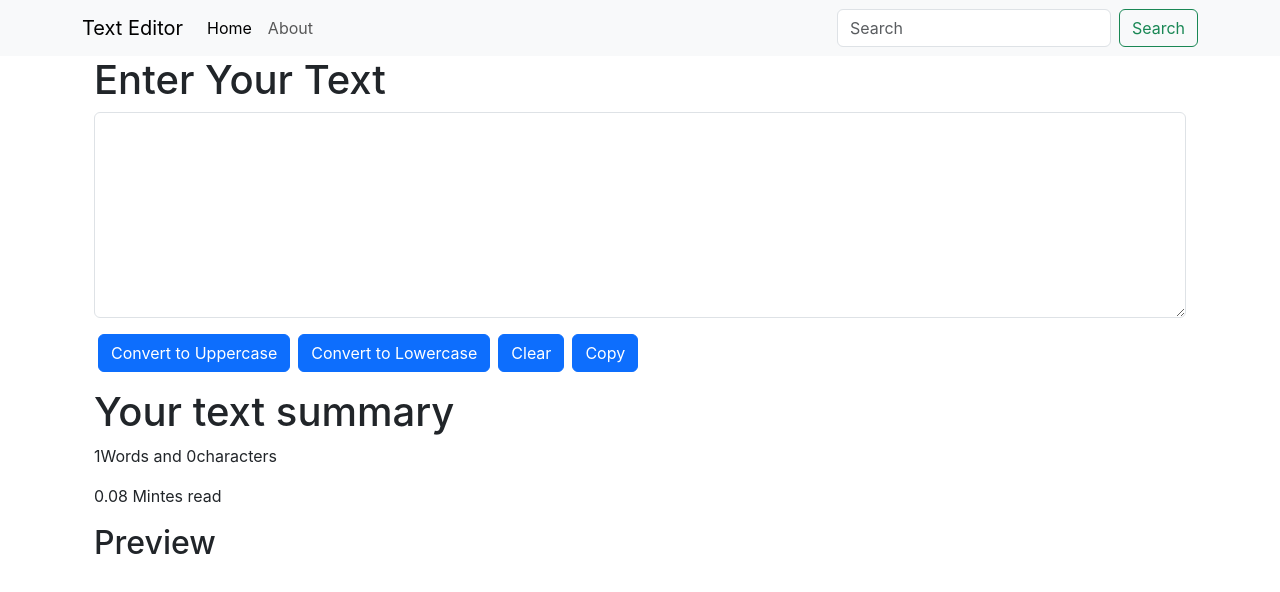
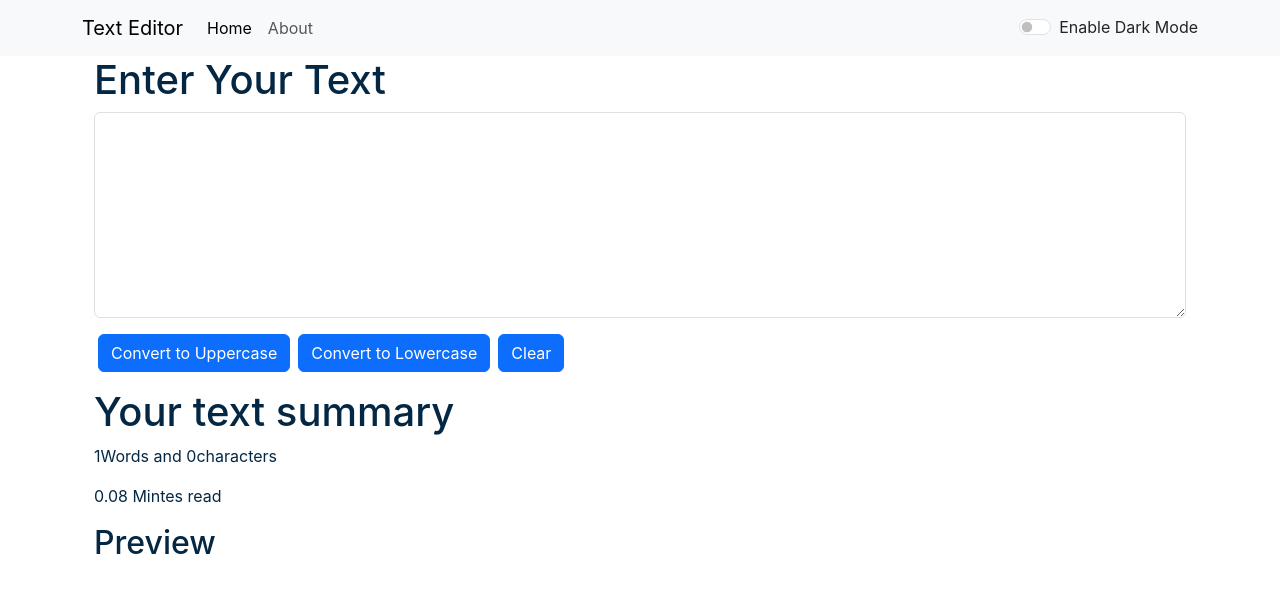
Before and after one commit to KishanKumarSolanki/Simple-Text-editor, a React (Create React App) app: page / in a window 1280 px wide. Shown: the top 592 px of the page. Built offline with nearby package versions, Linux system fonts and the light colour scheme.

Commit message:
dark mode

```diff
--- a/src/App.js
+++ b/src/App.js
@@ -1,15 +1,28 @@
 import './App.css';
 import Navbar from './components/Navbar';
 import TextForm from './components/TextForm';
+import { useState } from 'react';
 
 function App() {
+  const [mode, setMode] = useState('light');
+
+  const toggleMode = ()=>{
+    if(mode === 'light'){
+      setMode('dark');
+      document.body.style.backgroundColor = '#042743';
+    }
+    else{
+      setMode('light');
+      document.body.style.backgroundColor = 'white';
+    }
+  }
   return (
     <>
-<Navbar  title='Text Editor'/>
-<div className="container">
-<TextForm heading='Enter Your Text' />
-</div>
-   </>
+      <Navbar title='Text Editor'  mode={mode} toggleMode={toggleMode} />
+      <div className="container">
+        <TextForm heading='Enter Your Text' mode={mode} />
+      </div>
+    </>
   );
 }
 
--- a/src/components/Navbar.js
+++ b/src/components/Navbar.js
@@ -2,27 +2,27 @@
 
 export default function Navbar(props) {
   return (
-    <nav className="navbar navbar-expand-lg bg-body-tertiary">
-  <div className="container"> {/* Use container for better responsiveness */}
-    <a className="navbar-brand" href="/">{props.title} </a> {/* Shortened for brevity */}
+    <nav className={`navbar navbar-expand-lg navbar-${props.mode} bg-${props.mode}`}>
+      <div className="container">
+        <a className="navbar-brand" href="/">{props.title}</a>
         <button className="navbar-toggler" type="button" data-bs-toggle="collapse" data-bs-target="#navbarNav" aria-controls="navbarNav" aria-expanded="false" aria-label="Toggle navigation">
           <span className="navbar-toggler-icon"></span>
         </button>
-    <div className="collapse navbar-collapse" id="navbarNav"> {/* More common ID */}
-      <ul className="navbar-nav me-auto"> {/* Removed unnecessary scroll classes and inline style */}
+        <div className="collapse navbar-collapse" id="navbarNav">
+          <ul className="navbar-nav me-auto">
             <li className="nav-item">
               <a className="nav-link active" aria-current="page" href="/">Home</a>
             </li>
             <li className="nav-item">
-          <a className="nav-link" href="/">About</a> {/* More descriptive link */}
+              <a className="nav-link" href="/">About</a>
             </li>
           </ul>
-      <form className="d-flex" role="search">
-        <input className="form-control me-2" type="search" placeholder="Search" aria-label="Search" />
-        <button className="btn btn-outline-success" type="submit">Search</button>
-      </form>
+          <div className={`form-check form-switch text-${props.mode==='light'?'dark':'light'}`}>
+            <input className="form-check-input" onClick={props.toggleMode} type="checkbox" role="switch" id="flexSwitchCheckDefault" />
+            <label className="form-check-label" for="flexSwitchCheckDefault"> Enable Dark Mode</label>
+          </div>
         </div>
       </div>
     </nav>
-  )
+  );
 }
--- a/src/components/TextForm.js
+++ b/src/components/TextForm.js
@@ -1,53 +1,39 @@
 import React, { useState } from 'react'
-
-
 export default function TextForm(props) {
     const handleUpClick = () => {
-        // console.log("Uppercase was clicked: " +  text);
         let newText = text.toUpperCase();
         setText(newText)
     }
 
     const handleLoClick = () => {
-        // console.log("Uppercase was clicked: " +  text);
         let newText = text.toLowerCase();
         setText(newText)
     }
 
     const handleClearclick = () => {
-        // console.log("Uppercase was clicked: " +  text);
         let newText = '';
         setText(newText)
     }
 
-    const handleCopyclick = () => {
-        // console.log("Uppercase was clicked: " +  text);
-        let newText =text.split();
-        setText(newText)
-    }
-
     const handleOnChange = (event) => {
-        // console.log("On change");
         setText(event.target.value)
     }
 
     const [text, setText] = useState('');
-    // text = "new text"; // Wrong way to change the state
-    // setText("new text"); // Correct way to change the state
+
     return (
         <>
-            <div className='container'>
+                    <div className="container" style={{color: props.mode==='dark'?'white':'#042743'}}>
+
                 <h1>{props.heading}</h1>
                 <div className="mb-3">
-                    <textarea className="form-control" value={text} onChange={handleOnChange} id="myBox" rows="8"></textarea>
+                <textarea className="form-control" value={text} onChange={handleOnChange} style={{backgroundColor: props.mode==='dark'?'#13466e':'white', color: props.mode==='dark'?'white':'#042743'}} id="myBox" rows="8"></textarea>
                 </div>
                 <button className="btn btn-primary mx-1" onClick={handleUpClick}>Convert to Uppercase</button>
                 <button className="btn btn-primary mx-1" onClick={handleLoClick}>Convert to Lowercase</button>
                 <button className="btn btn-primary mx-1" onClick={handleClearclick}>Clear</button>
-                <button className="btn btn-primary mx-1" onClick={handleCopyclick}>Copy</button>
-
             </div>
-            <div className='container my-3'>
+            <div className="container my-3" style={{color: props.mode==='dark'?'white':'#042743'}}>
                 <h1>Your text summary </h1>
                 <p>{text.split(" ").length}Words and {text.length}characters</p>
                 <p>{0.08 * text.split(" ").length} Mintes read </p>
```
Also changed, not shown: src/components/About.js (added). Lines whose indentation alone changed are shown as unchanged.
